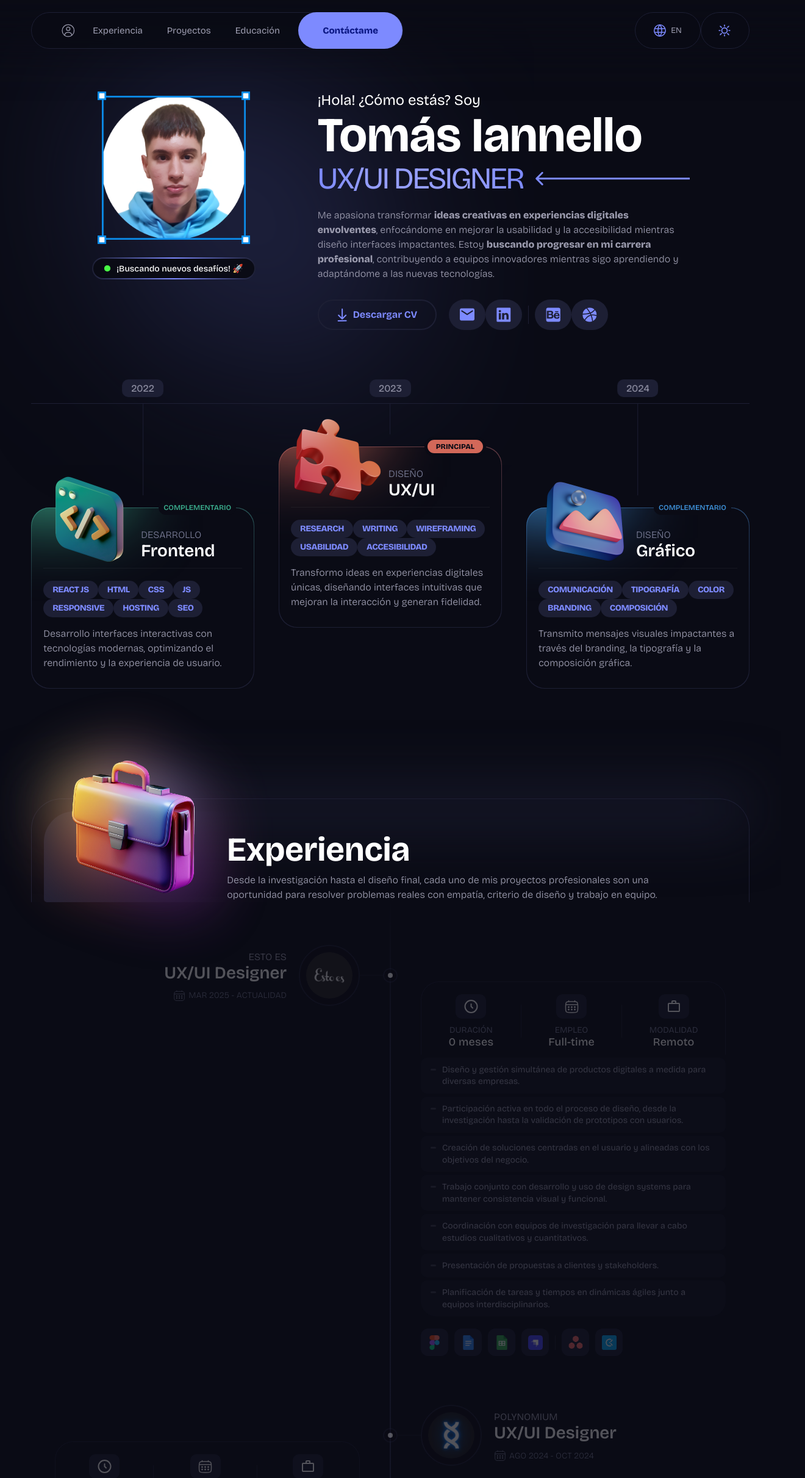
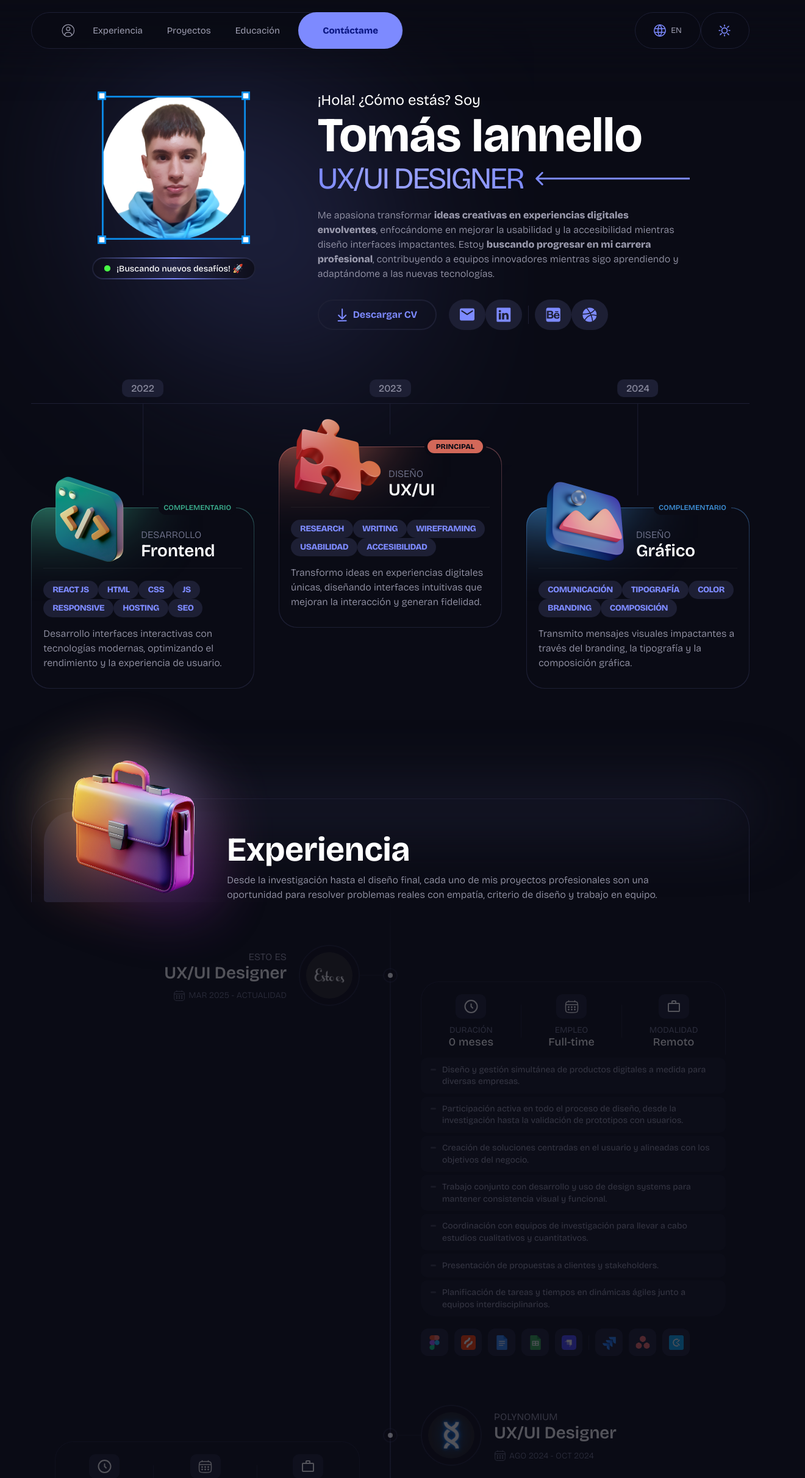
Before and after one commit to iannellotomas/portfolio, a React (Vite) app: page / in a window 1280 px wide. Shown: the top 2423 px of the page at 61% size, 1320 px wide, since content can reach past the window. Built offline with nearby package versions, Linux system fonts and the light colour scheme.

Commit message:
New experience tools

```diff
--- a/src/data/dataExperiences.jsx
+++ b/src/data/dataExperiences.jsx
@@ -24,7 +24,7 @@ export const dataExperiences = [
 			"Presentación de propuestas a clientes y stakeholders.",
 			"Planificación de tareas y tiempos en dinámicas ágiles junto a equipos interdisciplinarios.",
 		],
-		tools: ["figma", "gdocs", "gsheets", "strapi", "asana", "clockify"],
+		tools: ["figma", "hotjar", "gdocs", "gsheets", "strapi", "jira", "asana", "clockify"],
 	},
 	{
 		role: "UX/UI Designer",
--- a/src/data/dataTools.jsx
+++ b/src/data/dataTools.jsx
@@ -1,4 +1,5 @@
 import FigmaLogo from "../../public/logos/Figma.png";
+import HotjarLogo from "../../public/logos/Hotjar.png";
 import CanvaLogo from "../../public/logos/Canva.png";
 import GoogleDocsLogo from "../../public/logos/GoogleDocs.png";
 import GoogleSlidesLogo from "../../public/logos/GoogleSlides.png";
@@ -21,6 +22,7 @@ import PhotoshopLogo from "../../public/logos/Photoshop.png";
 import IllustratorLogo from "../../public/logos/Illustrator.png";
 
 import AsanaLogo from "../../public/logos/Asana.png";
+import JiraLogo from "../../public/logos/Jira.png";
 import ClockifyLogo from "../../public/logos/Clockify.png";
 import NotionLogo from "../../public/logos/Notion.png";
 
@@ -30,6 +32,12 @@ export const dataTools = {
 		title: "Figma",
 		caption: "Diseño, prototipos y workshops",
 		logo: { FigmaLogo },
+		category: 1,
+	},
+	hotjar: {
+		title: "Hotjar",
+		caption: "Métricas UX del comportamiento",
+		logo: { HotjarLogo },
 		category: 1,
 	},
 	canva: {
@@ -148,6 +156,12 @@ export const dataTools = {
 		logo: { AsanaLogo },
 		category: 5,
 	},
+	jira: {
+		title: "Jira",
+		caption: "Seguimiento ágil de proyectos complejos",
+		logo: { JiraLogo },
+		category: 5,
+	},
 	clockify: {
 		title: "Clockify",
 		caption: "Optimización del tiempo de trabajo",
--- a/src/pages/home/sections/header/Header.module.css
+++ b/src/pages/home/sections/header/Header.module.css
@@ -33,7 +33,7 @@
   gap: 10px;
   font-size: 14px;
   font-weight: 700;
-  border-radius: 500px;
+  border-radius: 50px;
   color: var(--text-primary);
   font-weight: var(--label-weight);
   border: 2px solid transparent;
@@ -48,8 +48,8 @@
   width: calc(100% - 4px);
   height: calc(100% - 4px);
   position: absolute;
-  border-radius: 500px;
-  background: var(--surface-primary);
+  border-radius: 50px;
+  background: var(--surface-primary-transparent-2);
 }
 
 .workTag>* {
```
Also changed, not shown: public/logos/Hotjar.png (added), public/logos/Jira.png (added).
